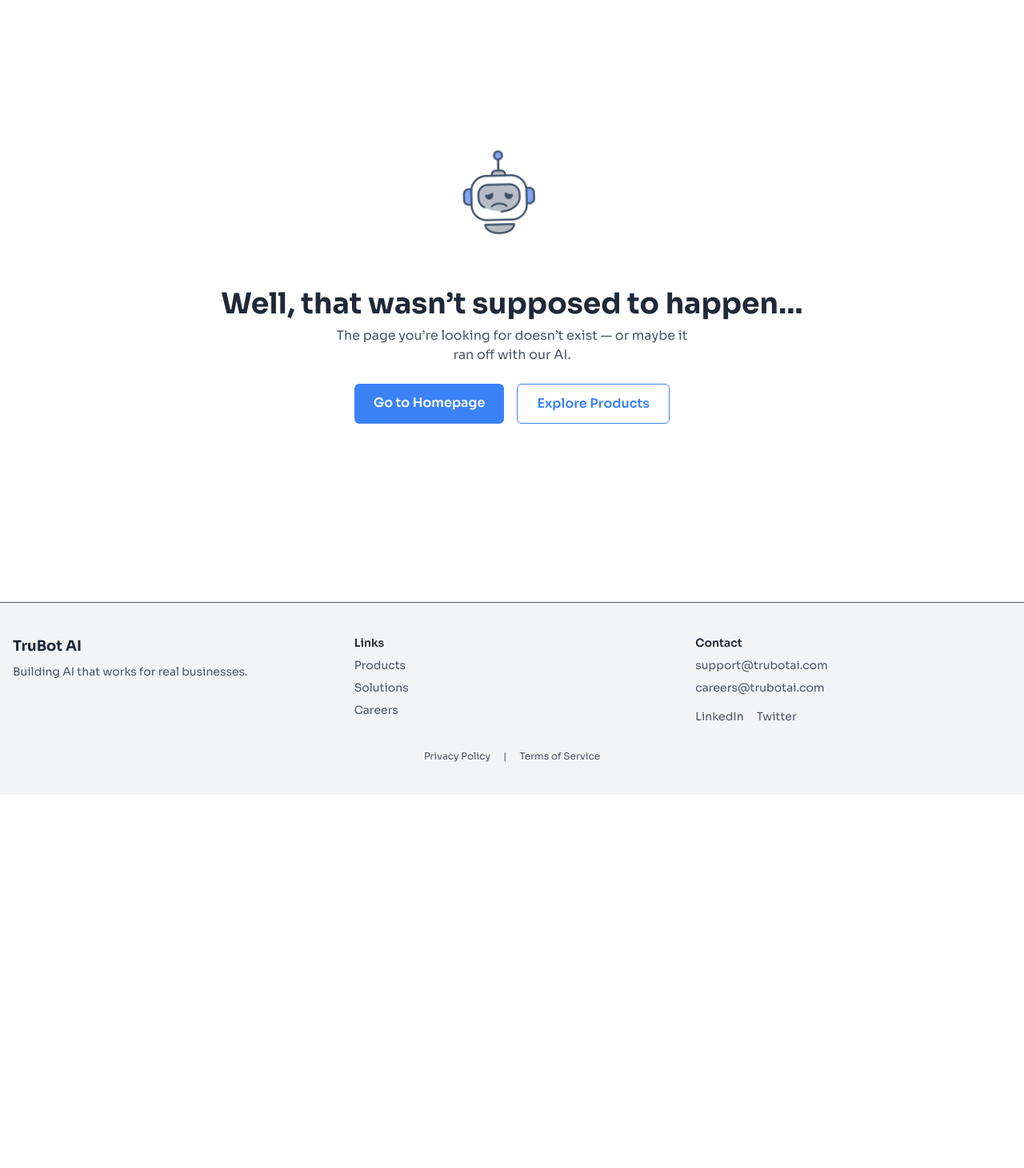
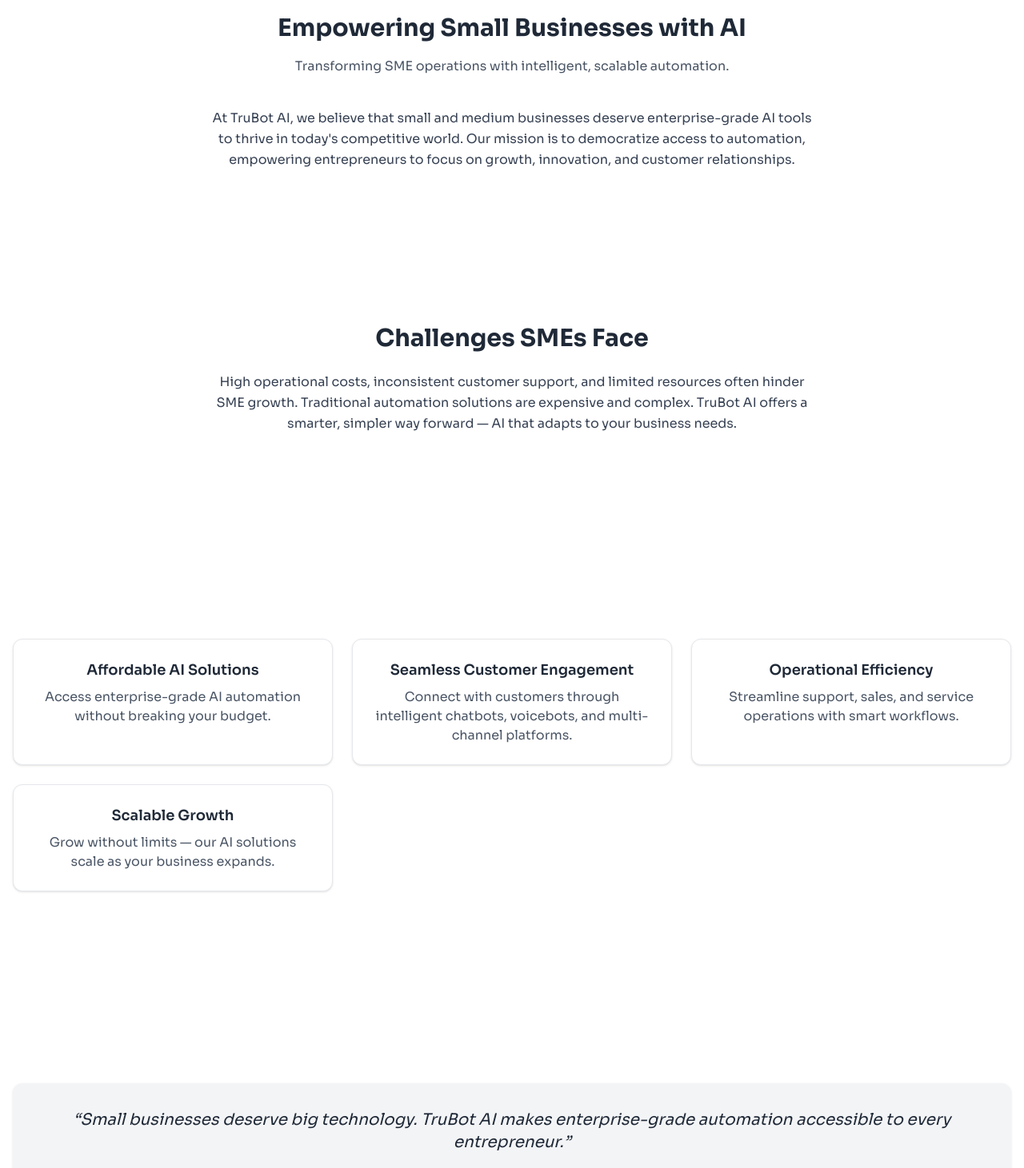
Before and after one commit to trubotai/trubot_ai_web, a Next.js app: page /sme-empowerment in a window 1280 px wide. Before the commit this address had no page. Shown: the part 120-1581 px from the top of the page at 80% size. Before the commit the page ends 1114 px from the top, so only its background shows below. Built offline with nearby package versions, Linux system fonts and the light colour scheme.

Commit message:
feat: add fully animated sme empowerment page

```diff
--- /dev/null
+++ b/app/sme-empowerment/page.tsx
@@ -0,0 +1,80 @@
+import Link from "next/link";
+
+import PageLayout from "@/app/ui/components/PageLayout";
+import SectionHeader from "@/app/ui/components/SectionHeader";
+import HighlightGrid from "@/app/ui/components/HighlightGrid";
+import QuoteBox from "@/app/ui/components/QuoteBox";
+
+import { smeEmpowermentHighlights } from "../ui/libs/constants/sme-empowerment";
+
+export const metadata = {
+  title: "SME Empowerment – TruBot AI",
+  description:
+    "Learn how TruBot AI empowers small and medium businesses (SMEs) with cutting-edge AI automation tools for growth and efficiency.",
+};
+
+const Page = () => {
+  return (
+    <>
+      {/* Hero Section */}
+      <PageLayout className="flex flex-col items-center justify-center animate-fade-slide-up">
+        <SectionHeader
+          title="Empowering Small Businesses with AI"
+          subtitle="Transforming SME operations with intelligent, scalable automation."
+        />
+
+        <div className="prose prose-gray max-w-3xl mx-auto text-center mb-16">
+          <p className="text-gray-700 leading-relaxed">
+            At TruBot AI, we believe that small and medium businesses deserve
+            enterprise-grade AI tools to thrive in today&apos;s competitive
+            world. Our mission is to democratize access to automation,
+            empowering entrepreneurs to focus on growth, innovation, and
+            customer relationships.
+          </p>
+        </div>
+      </PageLayout>
+
+      {/* Challenges Section */}
+      <PageLayout className="animate-fade-slide-up animation-delay-200">
+        <h2 className="text-3xl font-bold text-navy mb-6 text-center">
+          Challenges SMEs Face
+        </h2>
+
+        <div className="prose prose-gray max-w-3xl mx-auto text-center mb-16">
+          <p className="text-gray-700 leading-relaxed">
+            High operational costs, inconsistent customer support, and limited
+            resources often hinder SME growth. Traditional automation solutions
+            are expensive and complex. TruBot AI offers a smarter, simpler way
+            forward — AI that adapts to your business needs.
+          </p>
+        </div>
+      </PageLayout>
+
+      {/* Highlights Section */}
+      <PageLayout className="animate-fade-slide-up animation-delay-300">
+        <HighlightGrid items={smeEmpowermentHighlights} />
+      </PageLayout>
+
+      {/* Quote Section */}
+      <PageLayout className="animate-fade-slide-up animation-delay-400">
+        <QuoteBox
+          quote="Small businesses deserve big technology. TruBot AI makes enterprise-grade automation accessible to every entrepreneur."
+          author="Gopalakrishnan K"
+          role="Founder & CEO, TruBot AI"
+        />
+      </PageLayout>
+
+      {/* Final CTA */}
+      <div className="text-center mb-16 animate-fade-slide-up animation-delay-500">
+        <Link
+          href="mailto:careers@trubotai.com?subject=Request%20for%20SME%20Empowerment%20Program%20Details"
+          className="inline-block bg-electric text-white px-8 py-4 rounded-lg font-semibold hover-scale-glow"
+        >
+          Empower My Business
+        </Link>
+      </div>
+    </>
+  );
+};
+
+export default Page;
--- a/app/ui/libs/constants/site.ts
+++ b/app/ui/libs/constants/site.ts
@@ -6,5 +6,6 @@
   { href: "/careers", label: "Careers" },
   { href: "/investors", label: "Investors" },
   { href: "/mna", label: "M&A" },
+  { href: "/sme-empowerment", label: "SME Empowerment" },
   { href: "/contact", label: "Contact" },
 ];
--- /dev/null
+++ b/app/ui/libs/constants/sme-empowerment.ts
@@ -0,0 +1,22 @@
+export const smeEmpowermentHighlights = [
+  {
+    title: "Affordable AI Solutions",
+    description:
+      "Access enterprise-grade AI automation without breaking your budget.",
+  },
+  {
+    title: "Seamless Customer Engagement",
+    description:
+      "Connect with customers through intelligent chatbots, voicebots, and multi-channel platforms.",
+  },
+  {
+    title: "Operational Efficiency",
+    description:
+      "Streamline support, sales, and service operations with smart workflows.",
+  },
+  {
+    title: "Scalable Growth",
+    description:
+      "Grow without limits — our AI solutions scale as your business expands.",
+  },
+];
```
